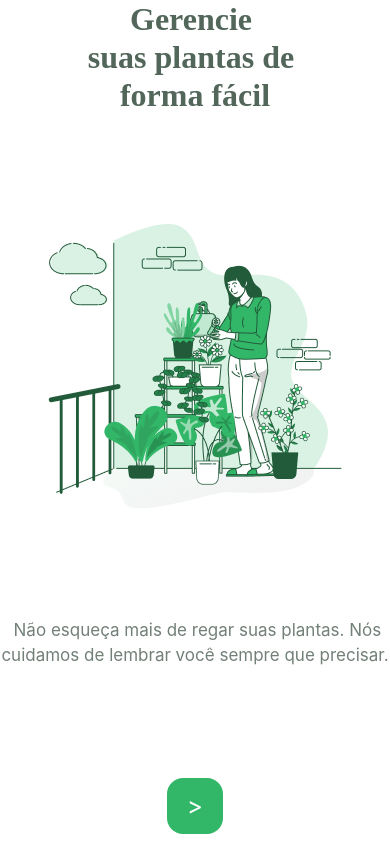
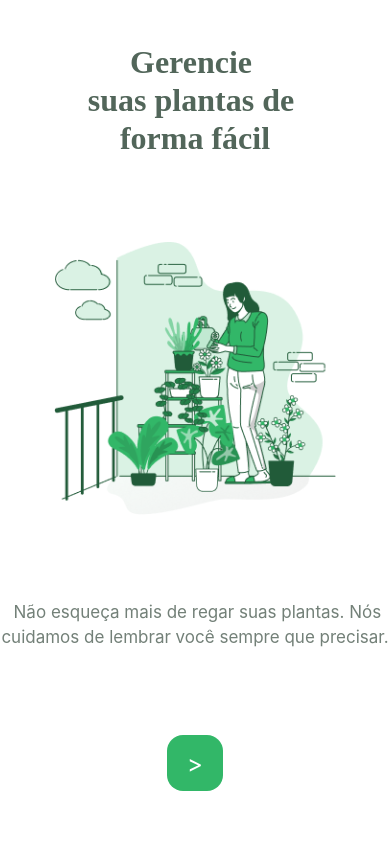
Before and after one commit to JonathanThomaz/plantmanager, a React Native app: screen / in a window 390 px wide. Built offline with nearby package versions, Linux system fonts and the light colour scheme.

Commit message:
refactor: adjust button

```diff
--- a/src/pages/Welcome.tsx
+++ b/src/pages/Welcome.tsx
@@ -1,14 +1,13 @@
 import React from 'react';
-import { SafeAreaView, Text, Image, StyleSheet } from 'react-native';
+import { SafeAreaView, Text, Image, StyleSheet, TouchableOpacity, Dimensions } from 'react-native';
 import warteringImg from '../assets/watering.png';
-import {Button }from '../components/Button';
 import colors from '../styles/colors';
 
 const styles = StyleSheet.create({
     container: {
         flex: 1,
         alignItems: 'center',
-        justifyContent: 'space-between'
+        justifyContent: 'space-around'
     },
     title: {
         fontSize: 32,
@@ -27,16 +26,39 @@ const styles = StyleSheet.create({
         textAlign: 'center',
         color: colors.body_dark
     },
+    image: {
+        height: Dimensions.get('window').width * 0.7
+    },
+    button: {
+        backgroundColor: colors.green,
+        justifyContent: 'center',
+        alignItems: 'center',
+        borderRadius: 16,
+        marginBottom: 10,
+        height: 56,
+        width: 56,
+    },
+    buttonTitle: {
+        color: colors.white,
+        fontSize: 24,
+    }
 })
 
 export function Welcome() {
     return (
         <SafeAreaView style={styles.container}>
             <Text style={styles.title}>Gerencie {'\n'}suas plantas de {'\n'}forma fácil</Text>
-            <Image source={warteringImg} />
+            <Image source={warteringImg} style={styles.image} resizeMode="contain"/>
             <Text style={styles.subTitle}> Não esqueça mais de regar suas plantas. Nós cuidamos de lembrar você
                 sempre que precisar.</Text>
-            <Button title='>'/>
+            <TouchableOpacity
+                style={styles.button}
+                activeOpacity={0.6}
+            >
+                <Text style={styles.buttonTitle}>
+                    {'>'}
+                </Text>
+            </TouchableOpacity>
 
         </SafeAreaView>
     )
```
